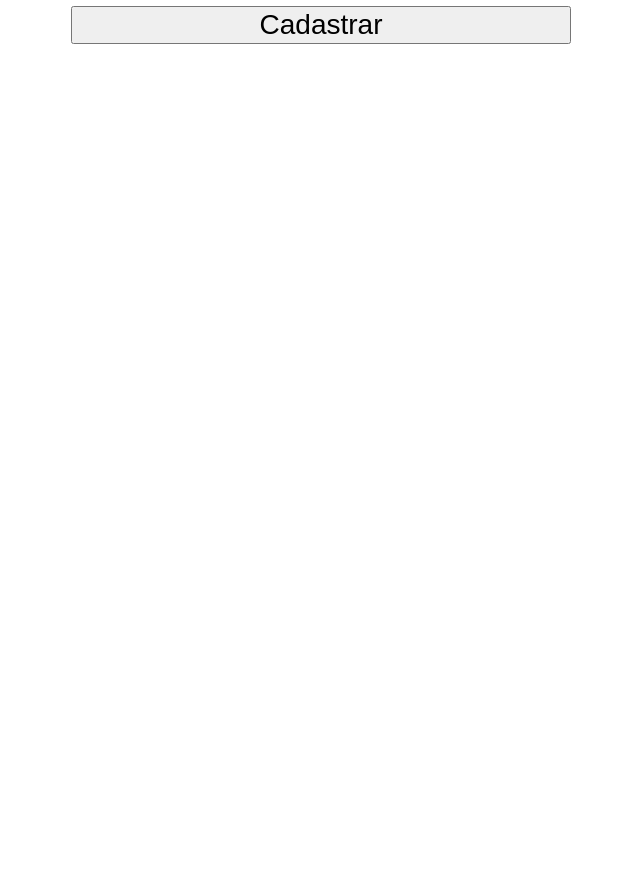
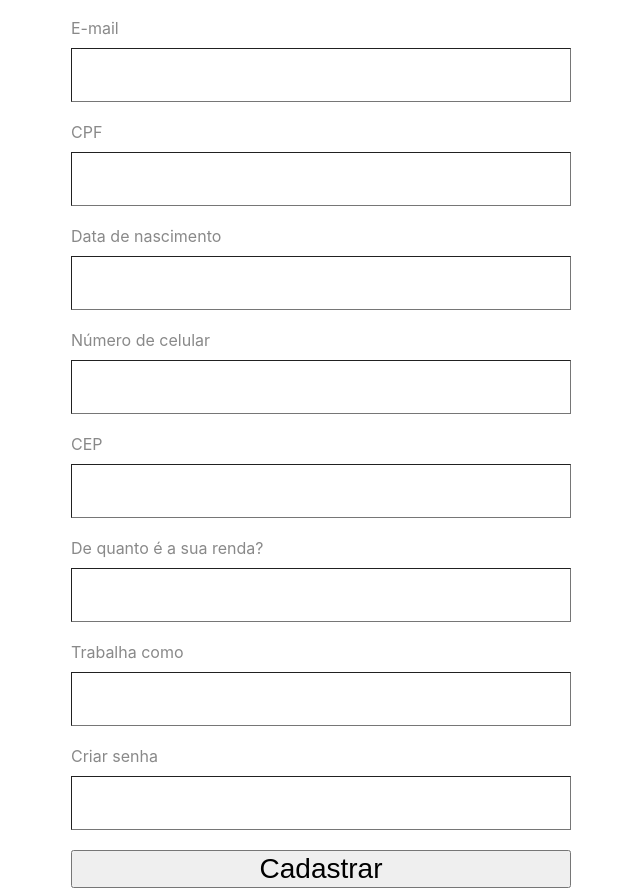
Before and after one commit to guilsa/irruptor, a React (Create React App) app: page / in a window 1280 px wide. Shown: the part 277-1165 px from the top of the page, without its empty margins (319-959 px from the left). Before the commit the page ends 800 px from the top, so only its background shows below. Built offline with nearby package versions, Linux system fonts and the light colour scheme.

Commit message:
Adicionar todos inputs passo 1

```diff
--- a/src/Passo1.js
+++ b/src/Passo1.js
@@ -6,21 +6,21 @@ import { yupResolver } from '@hookform/resolvers/yup'
 import * as yup from 'yup'
 
 const schema = yup.object().shape({
-  firstName: yup
+  fullName: yup
     .string()
-    .matches(/^([^0-9]*)$/, "First name should not contain numbers")
-    .required("First name is a required field"),
-  lastName: yup
+    .matches(/^([^0-9]*)$/, "Nome não pode ter números")
+    .required("Esse campo é necessário"),
+  email: yup
     .string()
-    .matches(/^([^0-9]*)$/, "Last name should not contain numbers")
-    .required("Last name is a required field"),
+    // .matches(/^([^0-9]*)$/, "Last name should not contain numbers")
+    .required("Esse campo é necessário"),
 });
 
 export const Passo1 = () => {
   const { setValues, data } = useData()
   const history = useHistory()
   const { register, handleSubmit, errors } = useForm({
-    defaultValues: { firstName: data.firstName, lastName: data.lastName },
+    defaultValues: { fullName: data.fullName, email: data.email },
     mode: 'onBlur',
     resolver: yupResolver(schema),
   })
@@ -32,30 +32,122 @@ export const Passo1 = () => {
 
   return (
     <div>
-      <h2 style={{textAlign: 'center', marginBottom: 20}}>
+      <h2 style={{textAlign: 'center', marginBottom: 60}}>
         Preencha o cadastro e receba as melhores Ofertas de Crédito em menos de 3 minutos
       </h2>
-      <form style={{display: 'flex', flexDirection: 'column'}} onSubmit={handleSubmit(onSubmit)}>
+      <form onSubmit={handleSubmit(onSubmit)}>
+
+        <label>Nome Completo</label>
         <input
           ref={register}
-          id='firstName'
+          id='fullName'
           type='text'
-          label='First Name'
-          name='firstName'
+          label='Nome Completo'
+          name='fullName'
         />
         <label className="helper-text">
-          {errors?.firstName?.message}
+          {errors?.fullName?.message}
         </label>
+
+
+        <label>E-mail</label>
         <input
           ref={register}
-          id='lastName'
+          id='email'
           type='text'
-          label='Last Name'
-          name='lastName'
+          label='email'
+          name='email'
         />
         <label className="helper-text">
-          {errors?.lastName?.message}
+          {errors?.email?.message}
         </label>
+
+
+        <label>CPF</label>
+        <input
+          ref={register}
+          id='cpf'
+          type='text'
+          label='CPF'
+          name='cpf'
+        />
+        <label className="helper-text">
+          {errors?.cpf?.message}
+        </label>
+
+        <label>Data de nascimento</label>
+        <input
+          ref={register}
+          id='dob'
+          type='text'
+          label='Data de nascimento'
+          name='dob'
+        />
+        <label className="helper-text">
+          {errors?.dob?.message}
+        </label>
+
+        <label>Número de celular</label>
+        <input
+          ref={register}
+          id='cel'
+          type='text'
+          label='Número de celular'
+          name='cel'
+        />
+        <label className="helper-text">
+          {errors?.cel?.message}
+        </label>
+
+        <label>CEP</label>
+        <input
+          ref={register}
+          id='cep'
+          type='text'
+          label='CEP'
+          name='cep'
+        />
+        <label className="helper-text">
+          {errors?.cep?.message}
+        </label>
+
+        <label>De quanto é a sua renda?</label>
+        <input
+          ref={register}
+          id='income'
+          type='text'
+          label='income'
+          name='income'
+        />
+        <label className="helper-text">
+          {errors?.income?.message}
+        </label>
+
+        <label>Trabalha como</label>
+        <input
+          ref={register}
+          id='job'
+          type='text'
+          label='job'
+          name='job'
+        />
+        <label className="helper-text">
+          {errors?.job?.message}
+        </label>
+
+        <label>Criar senha</label>
+        <input
+          ref={register}
+          id='password'
+          type='text'
+          label='password'
+          name='password'
+        />
+        <label className="helper-text">
+          {errors?.password?.message}
+        </label>
+
+
         <button>Cadastrar</button>
       </form>
     </div>
--- a/src/index.css
+++ b/src/index.css
@@ -22,12 +22,25 @@ h2 {
   font-weight: 100;
 }
 
+form {
+  display: flex;
+  flex-direction: column;
+}
+
 input {
   font-size: 14px;
   padding: 18px 45px 18px 25px;
+  margin-bottom: 10px;
+}
+
+input[type=text] {
+  border-width: 1px;
 }
 
 label {
+  font-size: 16px;
+  font-weight: 400;
+  color: #898989;
   margin-bottom: 10px;
 }
 
```
